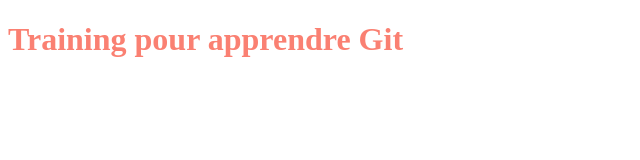
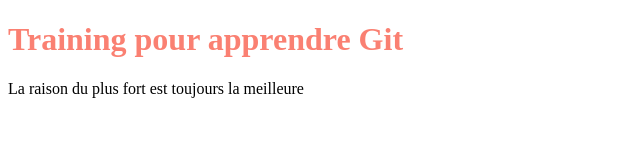
Before and after one commit to paluku-ezechiel/OpenclassroomsProject, a plain HTML site: page index.html in a window 1280 px wide. Shown: the whole page, without its empty margins (0-640 px from the left). Drawn offline with Linux system fonts and the light colour scheme.

Commit message:
Modification du fichier html

```diff
--- a/index.html
+++ b/index.html
@@ -8,5 +8,6 @@
 </head>
 <body>
     <h1>Training pour apprendre Git</h1>
+    <p>La raison du plus fort est toujours la meilleure</p>
 </body>
 </html>
```
